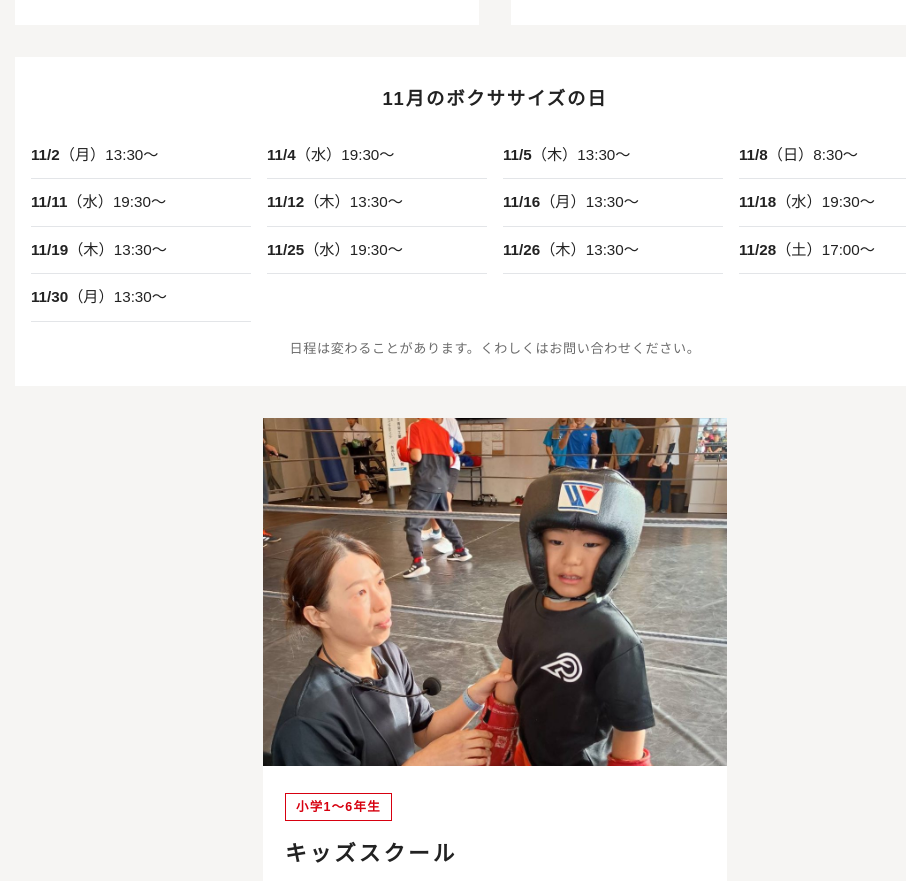
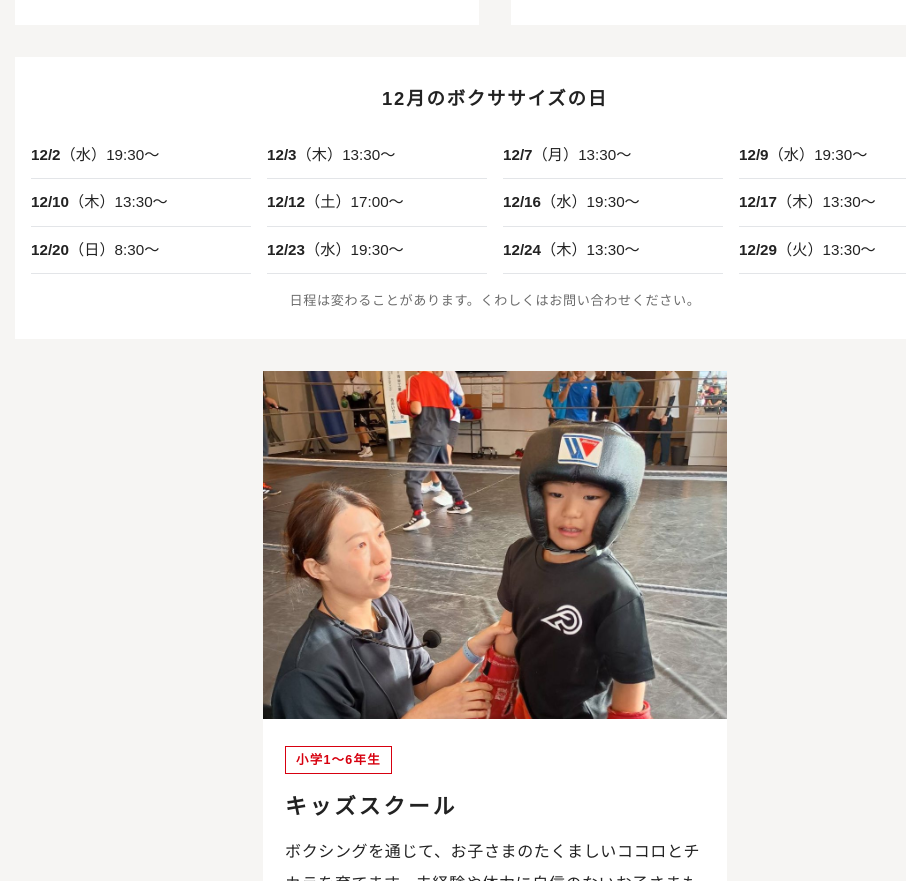
Before and after one commit to haru20190621-a11y/firststep-site, a plain HTML site: page index.html in a window 1280 px wide. Shown: the part 2638-3519 px from the top of the page, without its empty margins (145-1051 px from the left). Drawn offline with Linux system fonts and the light colour scheme; no server answers.

Commit message:
Update boxercise days for 2026-12 from Instagram

```diff
--- a/index.html
+++ b/index.html
@@ -93,22 +93,21 @@
       </article>
       <div class="bx-days" id="boxercise-days">
         <!-- boxercise-schedule:start（ここから下の日程は毎月入れ替える。インスタ yuka_firststep_boxercise の営業日カレンダーが元） -->
-        <h3>11月のボクササイズの日</h3>
-        <ul>
-          <li><b>11/2</b>（月）13:30〜</li>
-          <li><b>11/4</b>（水）19:30〜</li>
-          <li><b>11/5</b>（木）13:30〜</li>
-          <li><b>11/8</b>（日）8:30〜</li>
-          <li><b>11/11</b>（水）19:30〜</li>
-          <li><b>11/12</b>（木）13:30〜</li>
-          <li><b>11/16</b>（月）13:30〜</li>
-          <li><b>11/18</b>（水）19:30〜</li>
-          <li><b>11/19</b>（木）13:30〜</li>
-          <li><b>11/25</b>（水）19:30〜</li>
-          <li><b>11/26</b>（木）13:30〜</li>
-          <li><b>11/28</b>（土）17:00〜</li>
-          <li><b>11/30</b>（月）13:30〜</li>
-        </ul>
+      <h3>12月のボクササイズの日</h3>
+      <ul>
+        <li><b>12/2</b>（水）19:30〜</li>
+        <li><b>12/3</b>（木）13:30〜</li>
+        <li><b>12/7</b>（月）13:30〜</li>
+        <li><b>12/9</b>（水）19:30〜</li>
+        <li><b>12/10</b>（木）13:30〜</li>
+        <li><b>12/12</b>（土）17:00〜</li>
+        <li><b>12/16</b>（水）19:30〜</li>
+        <li><b>12/17</b>（木）13:30〜</li>
+        <li><b>12/20</b>（日）8:30〜</li>
+        <li><b>12/23</b>（水）19:30〜</li>
+        <li><b>12/24</b>（木）13:30〜</li>
+        <li><b>12/29</b>（火）13:30〜</li>
+      </ul>
         <!-- boxercise-schedule:end -->
         <p class="note">日程は変わることがあります。くわしくはお問い合わせください。</p>
       </div>
```
